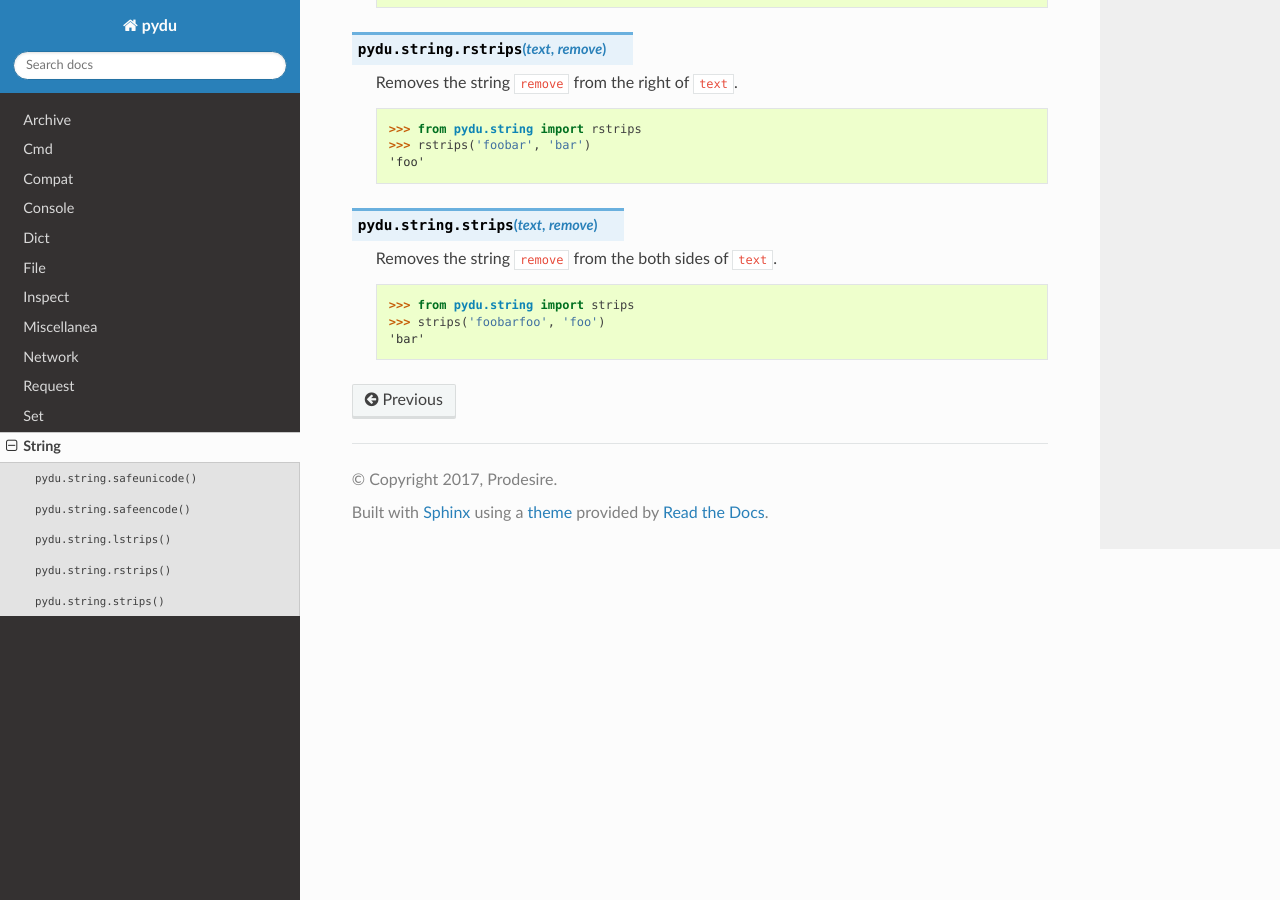
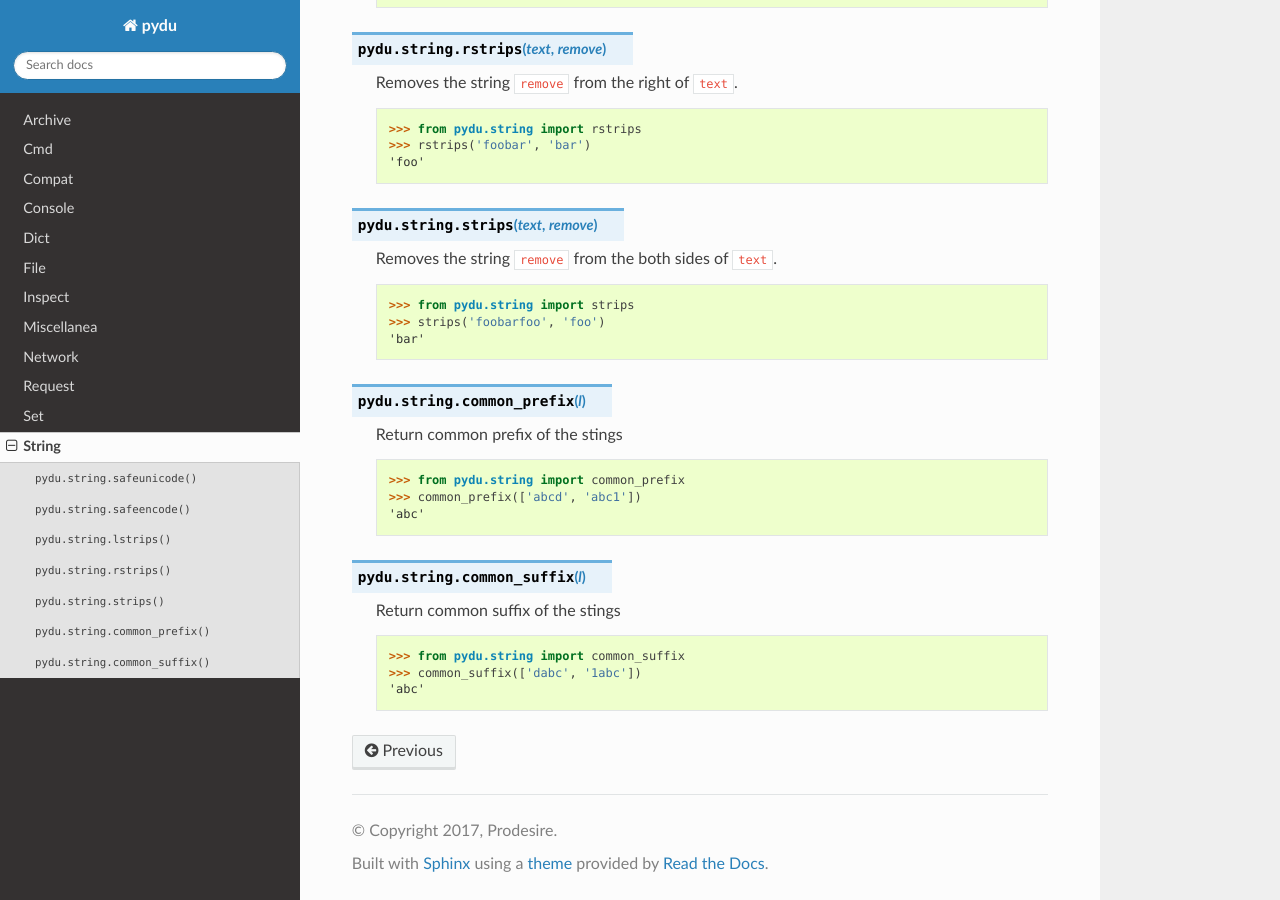
Before and after one commit to flaggo/pydu, a Sphinx documentation site: the page built from docs/string.rst, in a window 1280 px wide and 900 px high, scrolled down 857 px. Built offline with Sphinx 7.4.7 and the Read the Docs theme 2.0.0, drawn with Linux system fonts in a browser that asks for light colours.

Commit message:
Add describtion for string.rst

```diff
--- a/docs/string.rst
+++ b/docs/string.rst
@@ -56,3 +56,20 @@ String
     >>> from pydu.string import strips
     >>> strips('foobarfoo', 'foo')
     'bar'
+
+.. py:function:: pydu.string.common_prefix(l)
+
+  Return common prefix of the stings
+
+      >>> from pydu.string import common_prefix
+      >>> common_prefix(['abcd', 'abc1'])
+      'abc'
+
+
+.. py:function:: pydu.string.common_suffix(l)
+
+  Return common suffix of the stings
+
+      >>> from pydu.string import common_suffix
+      >>> common_suffix(['dabc', '1abc'])
+      'abc'
```
